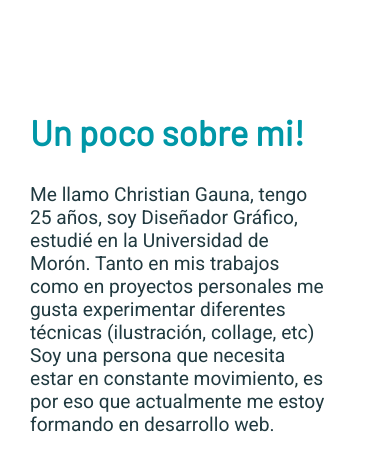
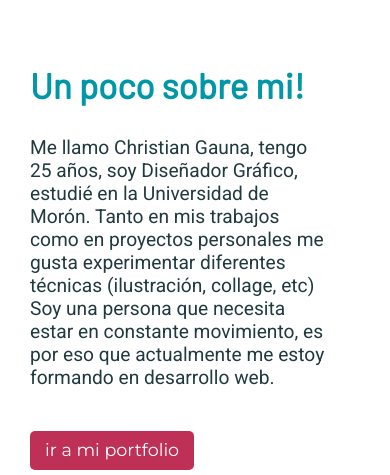
Before and after one commit to chgauna/cuarta-pre-entrega, a website: page pages/sobre-mi.html in a window 390 px wide. Shown: the part 355-830 px from the top of the page. Drawn offline with Linux system fonts and the light colour scheme.

Commit message:
corregi responsive sobre mi

```diff
--- a/scss/_grillas.scss
+++ b/scss/_grillas.scss
@@ -26,7 +26,7 @@
 /* grilla sobre mi mobile first*/
 
 .contenedorSobreMi{
-    height: 100vh;
+    height: 750px;
     display: grid;
     grid-template-areas: "imagenSobreMi"
                          "infoSobreMi";
```
Also changed, not shown: css/style.css.
